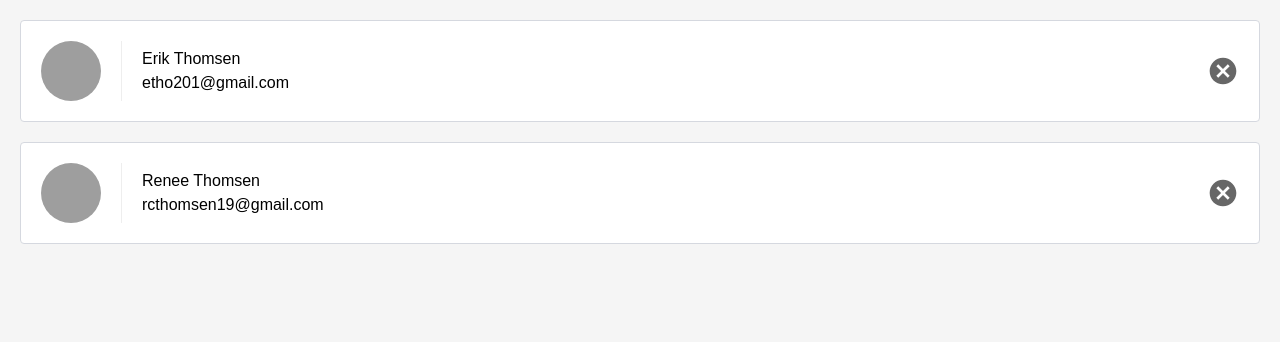
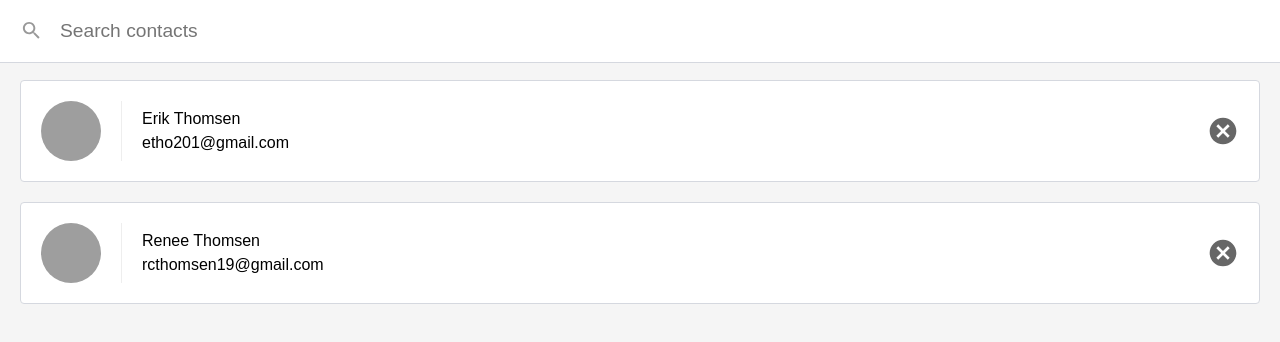
Before and after one commit to ReneeT19/react, a React (Create React App) app in the folder contacts-frontend/: page / in a window 1280 px wide. Shown: the top 342 px of the page. Built offline with nearby package versions, Linux system fonts and the light colour scheme.

Commit message:
added controlled components

```diff
--- a/contacts-frontend/src/ListContacts.js
+++ b/contacts-frontend/src/ListContacts.js
@@ -1,4 +1,25 @@
-import React,{Component} from 'react'
+import React, {Component} from 'react'
+import PropTypes from 'prop-types'
+import escapeRegExp from 'escape-string-regexp'
+import sortBy from 'sort-by'
+
+class ListContacts extends Component{
+    static PropTypes = {
+    contacts: PropTypes.array.isRequired,
+    onDeleteContact: PropTypes.func.isRequired
+}
+
+state = {
+    query: ''
+}
+
+updateQuery = (query) => {
+    this.setState({ query: query.trim()})
+}
+
+clearQuery = () => {
+    this.setState({query: ''})
+}
 //props is an object and it has one property contacts which is the array of contacts
 // class ListContacts extends Component {
     // render() {
@@ -7,10 +28,47 @@
         //instead of creating a class as shown in the code above, you can put the entire code in a function - stateless functional component
         //use this when all the component needs is a `render` method
         //since we pass props as the argument, "this" keyword can be taken out
-        function ListContacts(props) {
+        // function ListContacts(props) {
+            render() {
+
+                const { contacts, onDeleteContact } = this.props
+                const { query } = this.state
+
+                //only contacts that match specific search
+                let showingContacts
+                if(query) {
+                    const match = new RegExp(escapeRegExp(query), 'i')
+                    // match.test('Tyler')
+                    showingContacts = contacts.filter((contact) => match.test(contact.name))
+                } else {
+                    showingContacts = contacts
+                }
+
+                showingContacts.sort(sortBy('name'))
+
             return(     // a javascript property that allows to modify each item in the array and returns a new array
-             <ol className='contact-list'>
-             {props.contacts.map((contact) => (
+                <div className='list-contacts'>
+                {/* {JSON.stringify(this.state)} */}
+                <div className='list-contacts-top'>
+                    <input
+                    className ='search-contacts'
+                    type='text'
+                    placeholder='Search contacts'
+                    value={query}
+                    onChange={(event) => this.updateQuery(event.target.value)}
+                    />
+                </div>
+
+                {showingContacts.length !== contacts.length && (
+                    <div className='showing-contacts'>
+                    <span>Now showing {showingContacts.length} of {contacts.length} total </span>
+                    <button onClick={this.clearQuery}>Show all</button>
+                    </div>
+                )}
+
+                <ol className='contact-list'>
+                {/* {this.props.contacts.map((contact) => ( */}
+                {showingContacts.map((contact) => (
                 //UI for each item below;//whenever you use map function a key prop needs to be used
                 <li key={contact.id} className='contact-list-item'>
                 <div className='contact-avatar' style={{
@@ -20,12 +78,15 @@
                     <p>{contact.name}</p>
                     <p>{contact.email}</p>
                 </div>
-                <button className='contact-remove'>
+                <button onClick={() => onDeleteContact(contact)} className='contact-remove'>
                 Remove
                 </button>
                 </li>
             ))}
             </ol>
+                </div>
+
         )
     }
+}
 export default ListContacts
```
